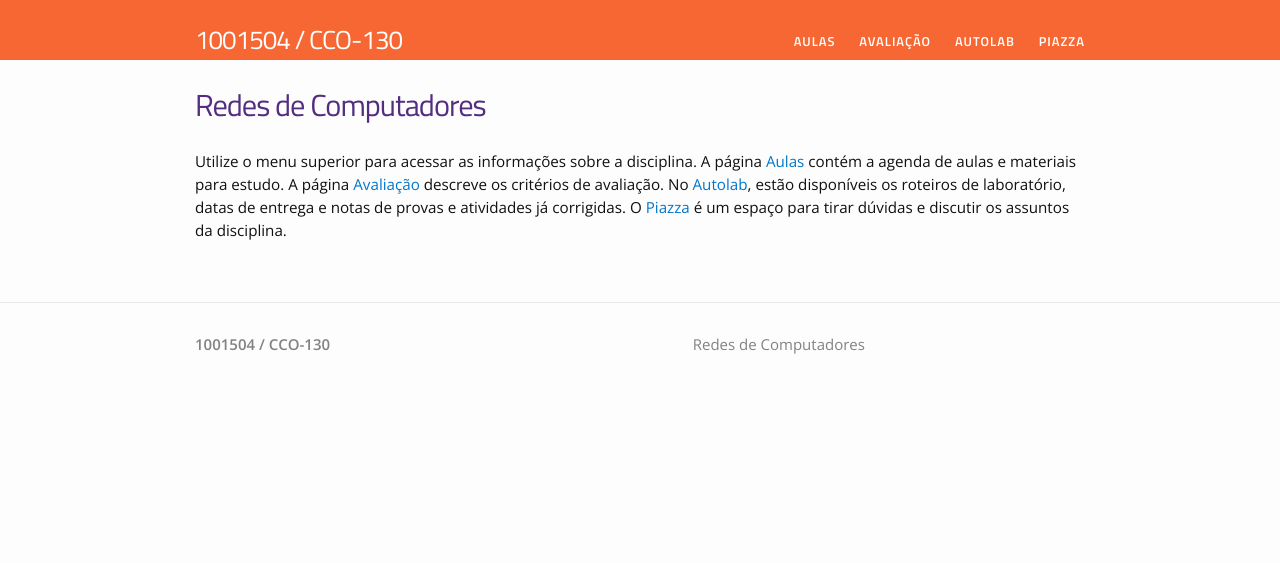
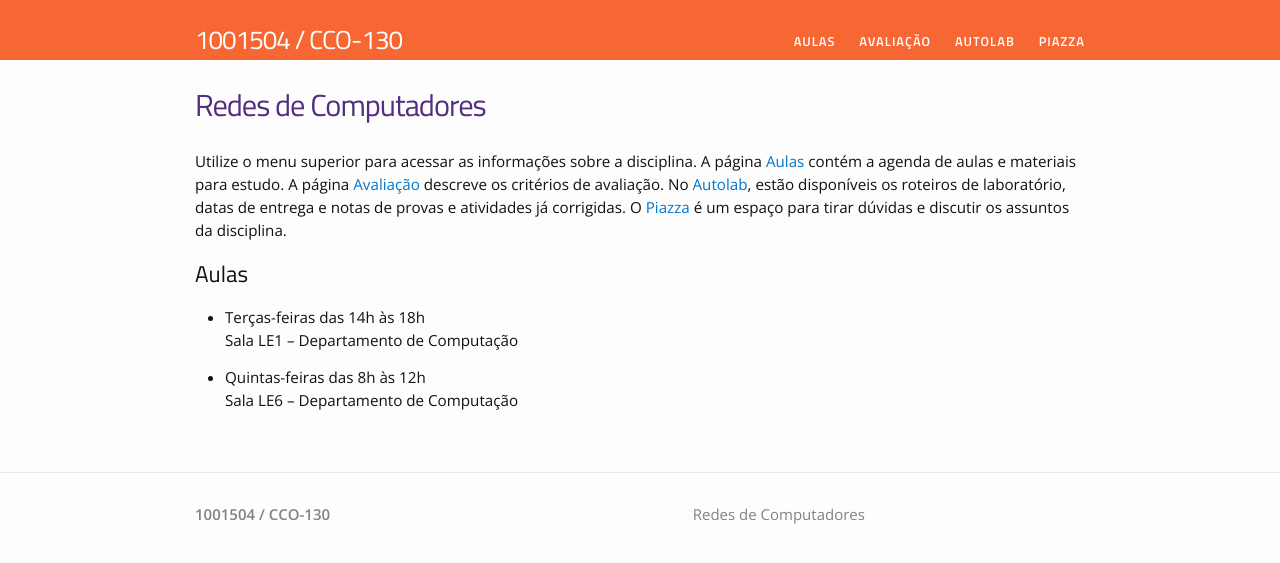
Before and after one commit to thotypous/redes-website, a Jekyll site: the page built from index.md, in a window 1280 px wide. Shown: the top 563 px of the page. Built offline with Jekyll 4.4.1, drawn with Linux system fonts in a browser that asks for light colours.

Commit message:
Adiciona novo local das aulas

```diff
--- a/index.md
+++ b/index.md
@@ -4,3 +4,10 @@ title: Redes de Computadores
 ---
 
 Utilize o menu superior para acessar as informações sobre a disciplina. A página [Aulas](/aulas/) contém a agenda de aulas e materiais para estudo. A página [Avaliação](/avaliacao/) descreve os critérios de avaliação. No [Autolab](https://autolab.ufscar.br/courses/20192-1001504), estão disponíveis os roteiros de laboratório, datas de entrega e notas de provas e atividades já corrigidas. O [Piazza](https://piazza.com/ufscar/spring2019/1001504) é um espaço para tirar dúvidas e discutir os assuntos da disciplina.
+
+
+## Aulas
+
+ * Terças-feiras das 14h às 18h<br />Sala LE1 – Departamento de Computação
+
+ * Quintas-feiras das 8h às 12h<br />Sala LE6 – Departamento de Computação
```
